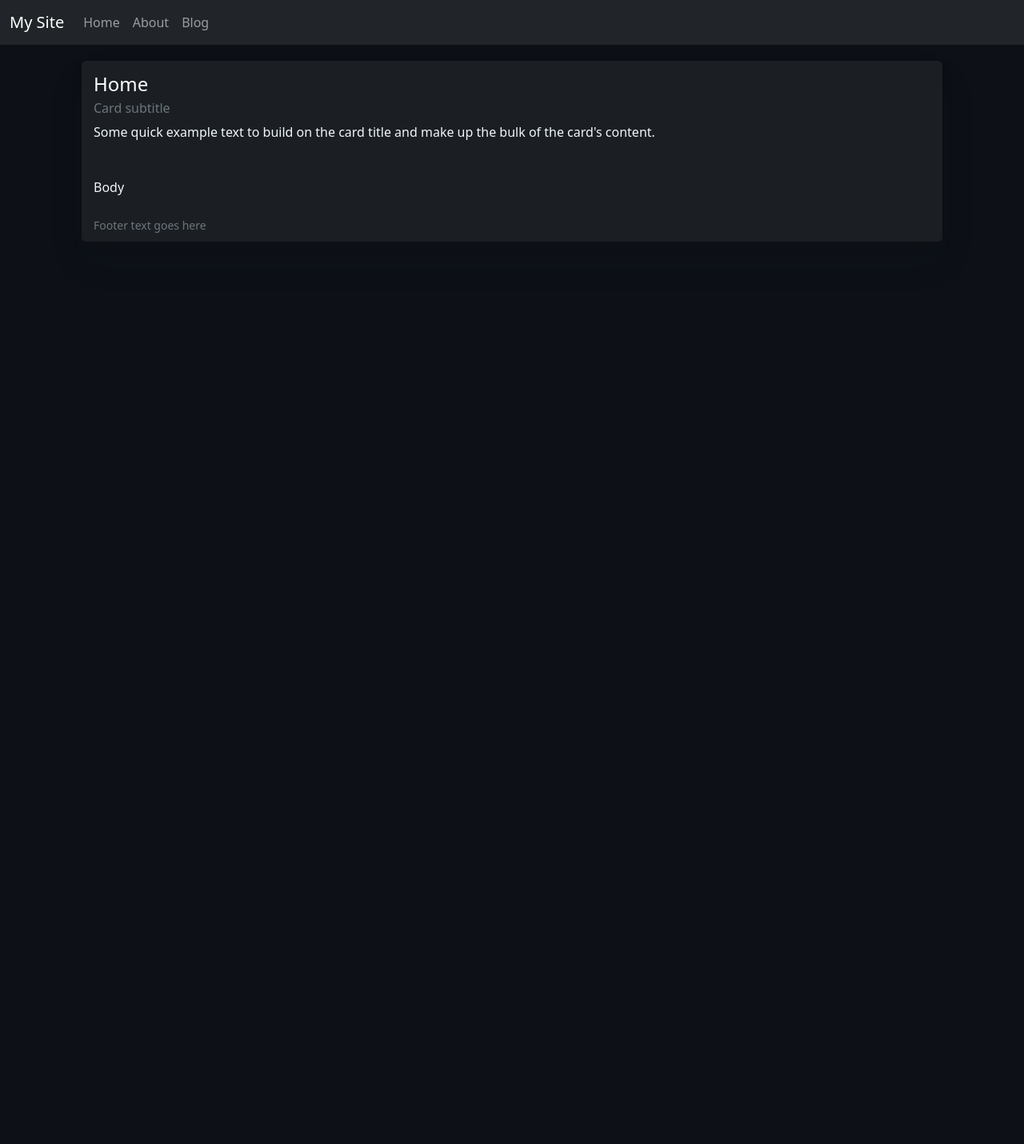
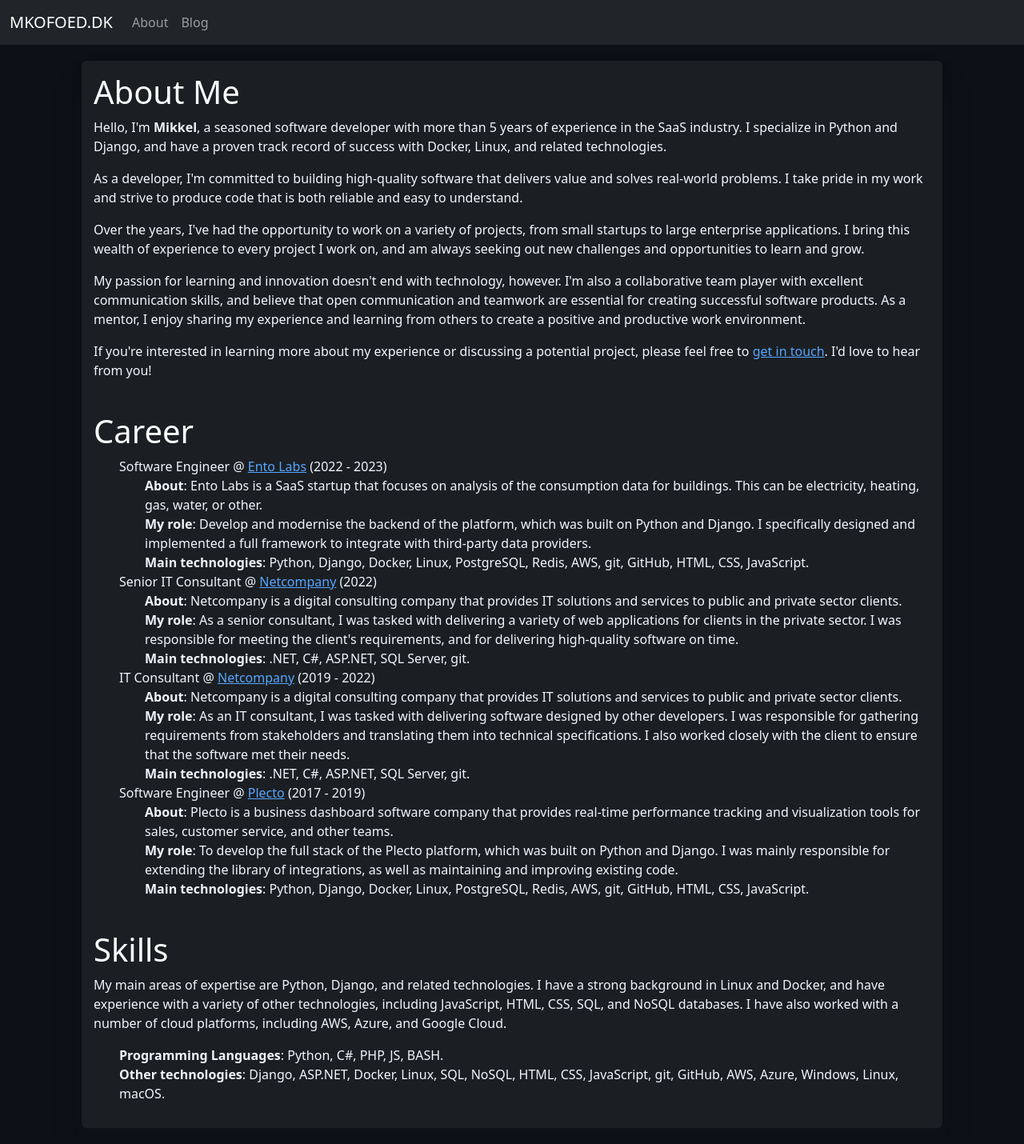
Before and after one commit to mkofoed/homepage, a Django app: page / in a window 1280 px wide. Shown: the whole page at 80% size. Before the commit the page ends 302 px from the top, so only its background shows below. Run offline with Django 4.2, Linux system fonts and the light colour scheme.

Commit message:
Start About page

```diff
--- a/home/templates/home/about.html
+++ b/home/templates/home/about.html
@@ -7,4 +7,78 @@
     <p>Over the years, I've had the opportunity to work on a variety of projects, from small startups to large enterprise applications. I bring this wealth of experience to every project I work on, and am always seeking out new challenges and opportunities to learn and grow.</p>
     <p>My passion for learning and innovation doesn't end with technology, however. I'm also a collaborative team player with excellent communication skills, and believe that open communication and teamwork are essential for creating successful software products. As a mentor, I enjoy sharing my experience and learning from others to create a positive and productive work environment.</p>
     <p>If you're interested in learning more about my experience or discussing a potential project, please feel free to <a href="https://www.linkedin.com/in/mbkofoed/">get in touch</a>. I'd love to hear from you!</p>
+
+    <br/>
+    <h1>Career</h1>
+    <ul class="list-group-flush">
+        <li class="list-group-item">
+            Software Engineer @ <a href="https://www.linkedin.com/company/entolabs">Ento Labs</a> (2022 - 2023)
+            <ul class="list-group-flush">
+                <li class="list-group-item">
+                    <strong>About</strong>: Ento Labs is a SaaS startup that focuses on analysis of the consumption data for buildings. This can be electricity, heating, gas, water, or other.
+                </li>
+                <li class="list-group-item">
+                    <strong>My role</strong>: Develop and modernise the backend of the platform, which was built on Python and Django. I specifically designed and implemented a full framework to integrate with third-party data providers.
+                </li>
+                <li class="list-group-item">
+                    <strong>Main technologies</strong>: Python, Django, Docker, Linux, PostgreSQL, Redis, AWS, git, GitHub, HTML, CSS, JavaScript.
+                </li>
+            </ul>
+        </li>
+        <li class="list-group-item">
+            Senior IT Consultant @ <a href="https://www.linkedin.com/company/netcompany-a-s/">Netcompany</a> (2022)
+            <ul class="list-group-flush">
+                <li class="list-group-item">
+                    <strong>About</strong>: Netcompany is a digital consulting company that provides IT solutions and services to public and private sector clients.
+                </li>
+                <li class="list-group-item">
+                    <strong>My role</strong>: As a senior consultant, I was tasked with delivering a variety of web applications for clients in the private sector. I was responsible for meeting the client's requirements, and for delivering high-quality software on time.
+                </li>
+                <li class="list-group-item">
+                    <strong>Main technologies</strong>: .NET, C#, ASP.NET, SQL Server, git.
+                </li>
+            </ul>
+        </li>
+        <li class="list-group-item">
+            IT Consultant @ <a href="https://www.linkedin.com/company/netcompany-a-s/">Netcompany</a> (2019 - 2022)
+            <ul class="list-group-flush">
+                <li class="list-group-item">
+                    <strong>About</strong>: Netcompany is a digital consulting company that provides IT solutions and services to public and private sector clients.
+                </li>
+                <li class="list-group-item">
+                    <strong>My role</strong>: As an IT consultant, I was tasked with delivering software designed by other developers. I was responsible for gathering requirements from stakeholders and translating them into technical specifications. I also worked closely with the client to ensure that the software met their needs.
+                </li>
+                <li class="list-group-item">
+                    <strong>Main technologies</strong>: .NET, C#, ASP.NET, SQL Server, git.
+                </li>
+            </ul>
+        </li>
+        <li class="list-group-item">
+            Software Engineer @ <a href="https://www.linkedin.com/company/plecto/">Plecto</a> (2017 - 2019)
+            <ul class="list-group-flush">
+                <li class="list-group-item">
+                    <strong>About</strong>: Plecto is a business dashboard software company that provides real-time performance tracking and visualization tools for sales, customer service, and other teams.
+                </li>
+                <li class="list-group-item">
+                    <strong>My role</strong>: To develop the full stack of the Plecto platform, which was built on Python and Django. I was mainly responsible for extending the library of integrations, as well as maintaining and improving existing code.
+                </li>
+                <li class="list-group-item">
+                    <strong>Main technologies</strong>: Python, Django, Docker, Linux, PostgreSQL, Redis, AWS, git, GitHub, HTML, CSS, JavaScript.
+                </li>
+            </ul>
+    </ul>
+
+    <br/>
+    <h1>Skills</h1>
+    <p>
+        My main areas of expertise are Python, Django, and related technologies. I have a strong background in Linux and Docker, and have experience with a variety of other technologies, including JavaScript, HTML, CSS, SQL, and NoSQL databases. I have also worked with a number of cloud platforms, including AWS, Azure, and Google Cloud.
+    </p>
+    <ul class="list-group-flush">
+        <li class="list-group-item">
+            <strong>Programming Languages</strong>: Python, C#, PHP, JS, BASH.
+        </li>
+        <li class="list-group-item">
+            <strong>Other technologies</strong>: Django, ASP.NET, Docker, Linux, SQL, NoSQL, HTML, CSS, JavaScript, git, GitHub, AWS, Azure, Windows, Linux, macOS.
+        </li>
+    </ul>
 {% endblock card_body %}
--- a/home/templates/home/base.html
+++ b/home/templates/home/base.html
@@ -14,7 +14,7 @@
 <!-- Navbar -->
 <nav class="navbar navbar-expand-lg navbar-dark bg-dark">
     <div class="container-fluid">
-        <a class="navbar-brand" href="#">My Site</a>
+        <a class="navbar-brand" href="{% url 'home:about' %}">MKOFOED.DK</a>
         <button class="navbar-toggler" type="button" data-bs-toggle="collapse"
                 data-bs-target="#navbarNav" aria-controls="navbarNav"
                 aria-expanded="false" aria-label="Toggle navigation">
@@ -22,9 +22,6 @@
         </button>
         <div class="collapse navbar-collapse" id="navbarNav">
             <ul class="navbar-nav">
-                <li class="nav-item">
-                    <a class="nav-link" href="{% url 'home:home' %}">Home</a>
-                </li>
                 <li class="nav-item">
                     <a class="nav-link" href="{% url 'home:about' %}">About</a>
                 </li>
--- a/home/urls.py
+++ b/home/urls.py
@@ -1,9 +1,8 @@
 from django.urls import path
 
-from .views import HomeView, AboutView
+from .views import AboutView
 
 app_name = "home"
 urlpatterns = [
-    path("", HomeView.as_view(), name="home"),
-    path("about", AboutView.as_view(), name="about"),
+    path("", AboutView.as_view(), name="about"),
 ]
```
